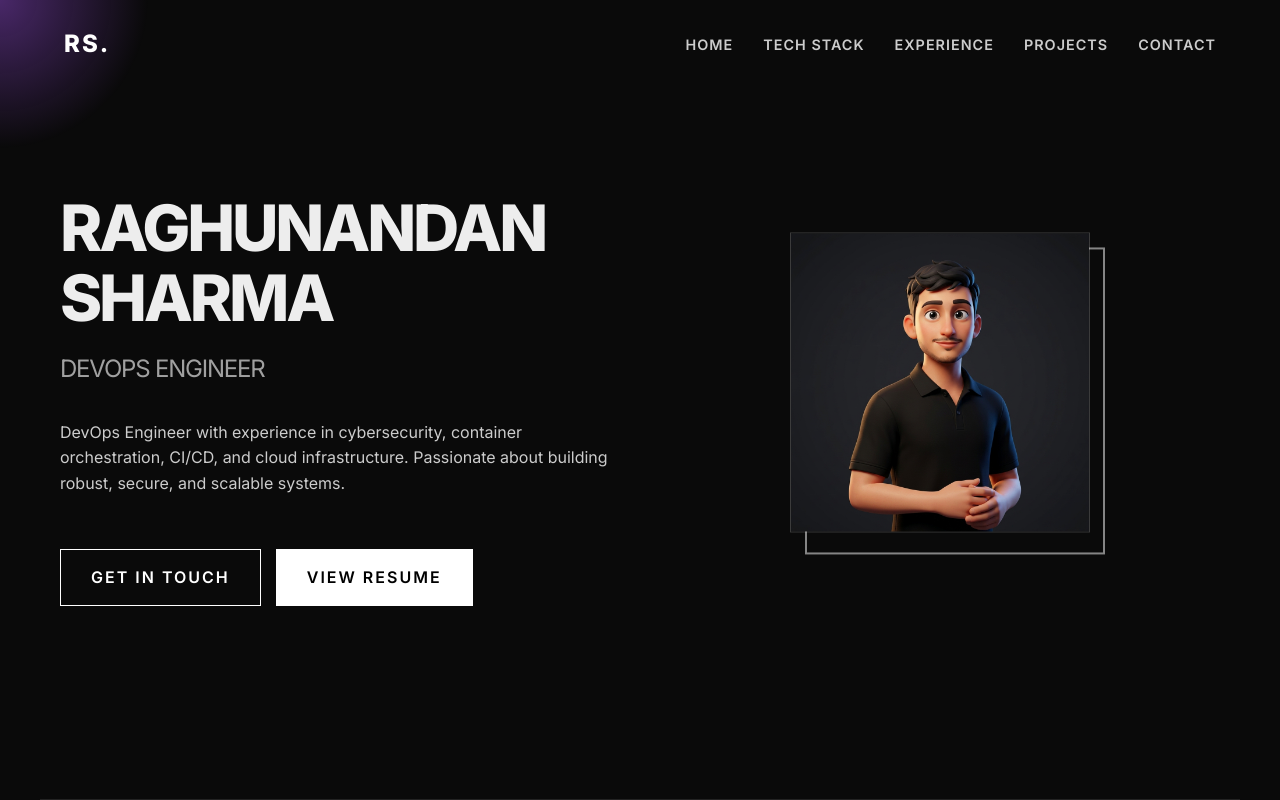
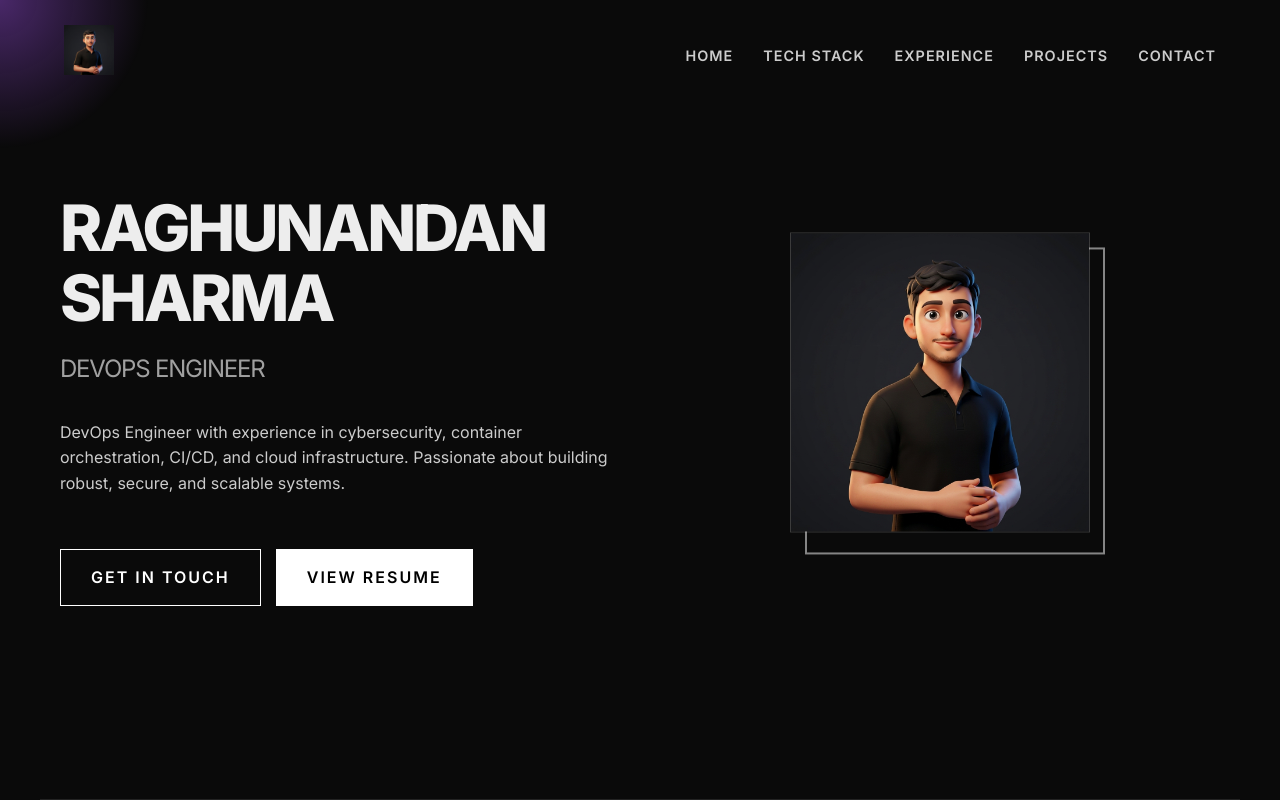
Before and after one commit to Raghunandan-79/Raghunandan-Portfolio, a React (Vite) app: page / in a window 1280 px wide. Shown: the top 800 px of the page. Built offline with nearby package versions, Linux system fonts and the light colour scheme.

Commit message:
Added avatar in navbar

```diff
--- a/src/components/Navbar.jsx
+++ b/src/components/Navbar.jsx
@@ -45,7 +45,7 @@ const Navbar = () => {
         }}
       >
         <div style={{ fontSize: '1.5rem', fontWeight: 800, color: '#fff', letterSpacing: '2px' }}>
-          RS.
+          <img style={{width: '50px', height: '50px'}} src="./public/avatar.png" alt="Avatar" />
         </div>
 
         {/* Desktop Links */}
```
